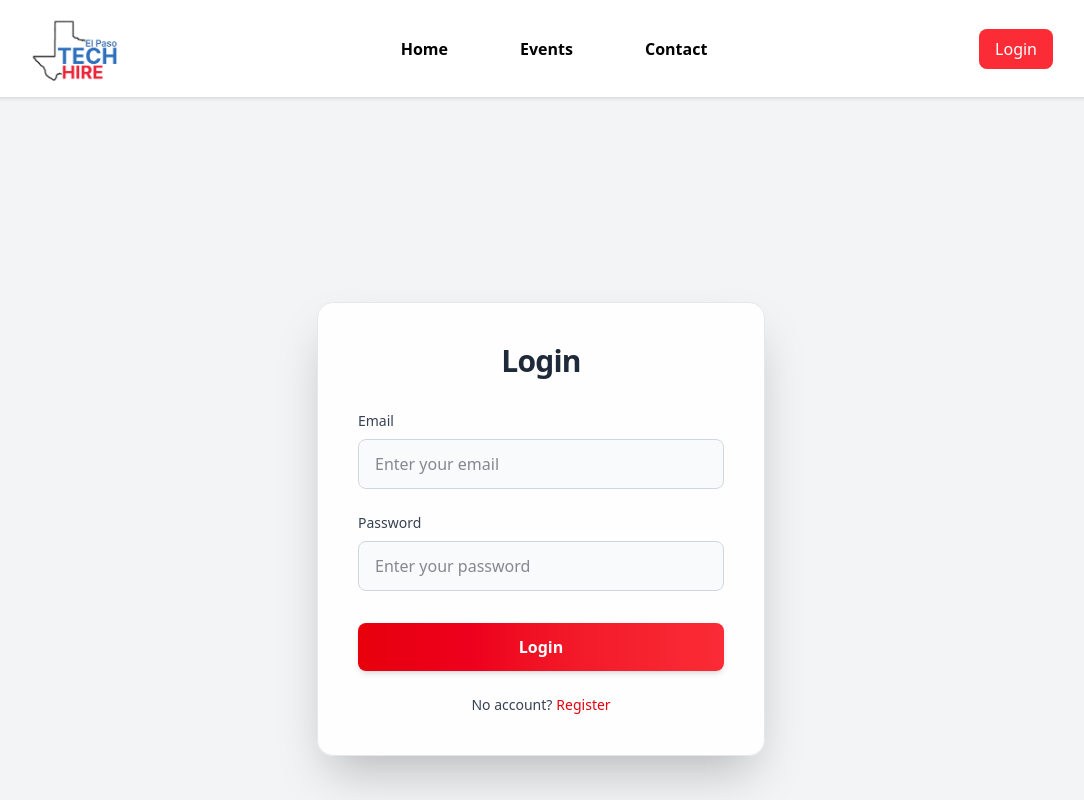
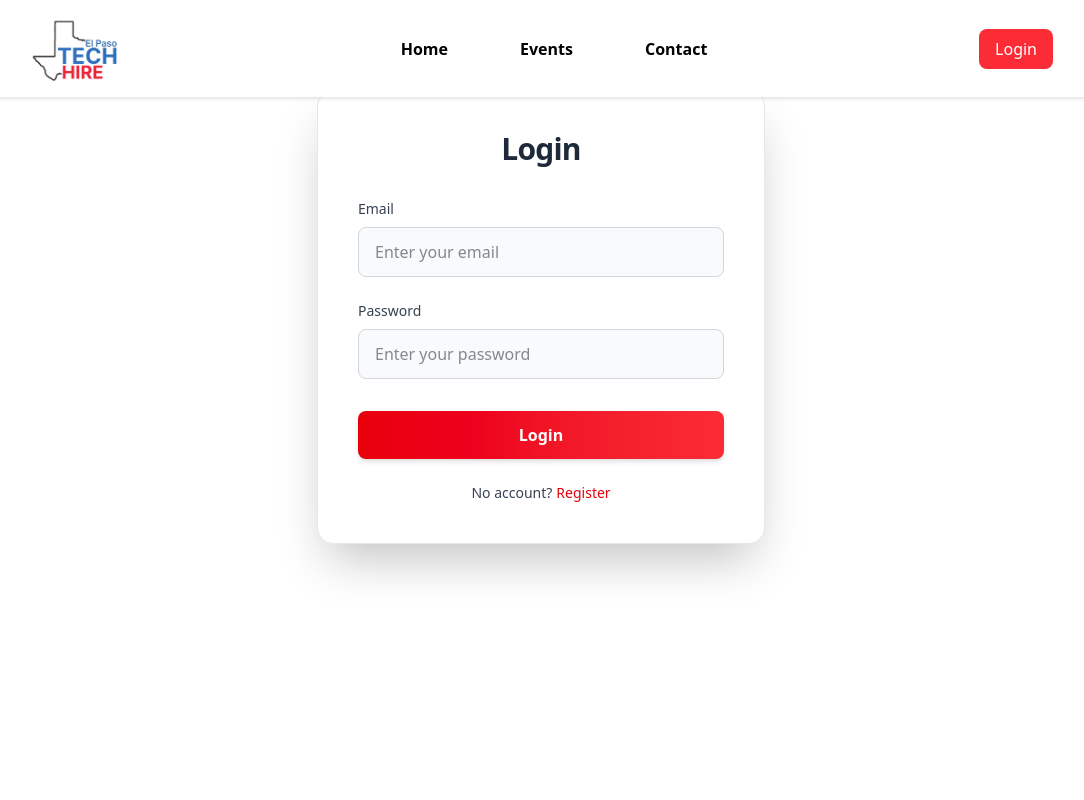
Before and after one commit to rramirez-dev/tech-hire-elpaso, a Next.js app in the folder tech-hire-elpaso/: page /login in a window 1280 px wide. Shown: the top 800 px of the page, without its empty margins (99-1183 px from the left). Built offline with nearby package versions, Linux system fonts and the light colour scheme.

Commit message:
-Update /light modes colors and margins for the login screen
-Removed section gradient
-Add a drop shadow variable
-Adjusted the login screens top margin

```diff
--- a/tech-hire-elpaso/src/app/globals.css
+++ b/tech-hire-elpaso/src/app/globals.css
@@ -5,7 +5,7 @@
   --color-secondary: #rgba(245, 56, 56, 0.35);
   --color-primary-text: #4f5665;
   --color-heading-text: #08132a;
-  --font-primary: "Poppins", serif;
+  --white-drop-shadow: 0 0 35px rgba(255, 255, 255, 0.25);
 }
 
 .max-screen-width {
--- a/tech-hire-elpaso/src/app/login/page.tsx
+++ b/tech-hire-elpaso/src/app/login/page.tsx
@@ -3,8 +3,8 @@ import Link from "next/link";
 
 export default function LoginPage() {
   return (
-    <section className="min-h-screen flex items-center justify-center bg-gray-100 dark:bg-gradient-to-br dark:from-black dark:to-gray-900 transition-colors duration-700">
-      <div className="w-full max-w-md bg-white/90 dark:bg-gray-900/80 backdrop-blur-xl rounded-2xl p-10 shadow-2xl dark:shadow-[0_0_35px_rgba(255,0,0,0.25)] mt-16 border border-gray-200 dark:border-gray-800 transition-all duration-500">
+    <section className="min-h-screen flex items-center justify-center bg-white dark:bg-black">
+      <div className="w-full max-w-md bg-white dark:bg-gray-900/80 backdrop-blur-xl rounded-2xl p-10 shadow-2xl dark:shadow-[var(--white-drop-shadow)] border -mt-90 border-gray-200 dark:border-gray-800">
         <form action="">
           {/* Header */}
           <h2 className="text-3xl font-extrabold text-center text-gray-800 dark:text-white mb-8 tracking-tight">
```
